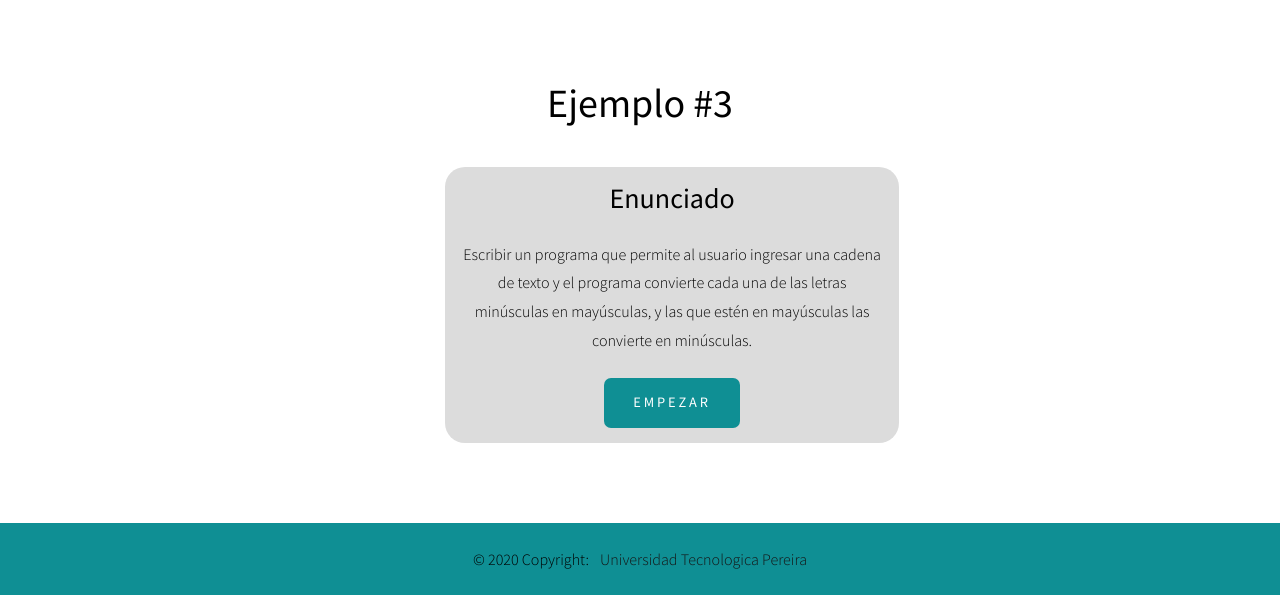
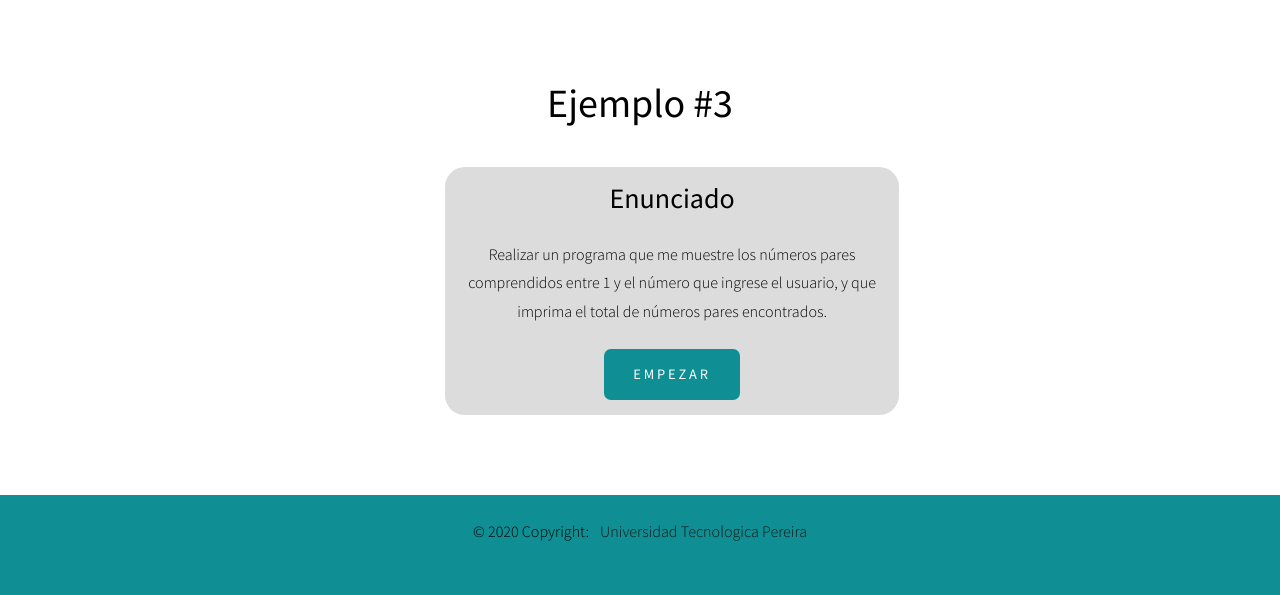
Before and after one commit to juanesduque/EPBA, a Django app: page /ciclos/ejemplo-3 in a window 1280 px wide. Shown: the part 129-724 px from the top of the page. Run offline with Django 3.2, Linux system fonts and the light colour scheme; some libraries are stand-ins or nearby versions.

Commit message:
Ciclos completo

```diff
--- a/templates/teoria/ciclos/ejemplos/ejemplo3.html
+++ b/templates/teoria/ciclos/ejemplos/ejemplo3.html
@@ -37,8 +37,8 @@
             <div class="col-md-5" id="mod">
                 <h3>Enunciado</h3><br>
                 <p>
-                    Escribir un programa que permite al usuario ingresar una cadena de texto y el programa convierte cada
-                    una de las letras minúsculas en mayúsculas, y las que estén en mayúsculas las convierte en minúsculas.
+                    Realizar un programa que me muestre los números pares comprendidos entre 1 y el número que ingrese el
+                    usuario, y que imprima el total de números pares encontrados.
                 </p>
                 <a href="#" id="empezar" class="button">Empezar</a>
             </div>
@@ -53,30 +53,25 @@
         <div class="text-justify mt-2">
             <pre>
                   <code class="language-c++">
-<span id="1"><span class="pr-n mr-3" style="color: blue;"> 1</span></span>
-<span id="2"><span class="pr-n mr-3" style="color: blue;"> 2</span></span>
-<span id="3"><span class="pr-n mr-3" style="color: blue;"> 3</span></span>
-<span id="4"><span class="pr-n mr-3" style="color: blue;"> 4</span></span>
-<span id="5"><span class="pr-n mr-3" style="color: blue;"> 5</span></span>
-<span id="6"><span class="pr-n mr-3" style="color: blue;"> 6</span></span>
-<span id="7"><span class="pr-n mr-3" style="color: blue;"> 7</span></span>
-<span id="8"><span class="pr-n mr-3" style="color: blue;"> 8</span></span>
-<span id="9"><span class="pr-n mr-3" style="color: blue;"> 9</span></span>
-<span id="10"><span class="pr-n mr-3" style="color: blue;">10</span></span>
-<span id="11"><span class="pr-n mr-3" style="color: blue;">11</span></span>
-<span id="12"><span class="pr-n mr-3" style="color: blue;">12</span></span>
-<span id="13"><span class="pr-n mr-3" style="color: blue;">13</span></span>
-<span id="14"><span class="pr-n mr-3" style="color: blue;">14</span></span>
-<span id="15"><span class="pr-n mr-3" style="color: blue;">15</span></span>
-<span id="16"><span class="pr-n mr-3" style="color: blue;">16</span></span>
-<span id="17"><span class="pr-n mr-3" style="color: blue;">17</span></span>
-<span id="18"><span class="pr-n mr-3" style="color: blue;">18</span></span>
-<span id="19"><span class="pr-n mr-3" style="color: blue;">19</span></span>
-<span id="20"><span class="pr-n mr-3" style="color: blue;">20</span></span>
-<span id="21"><span class="pr-n mr-3" style="color: blue;">21</span></span>
-<span id="22"><span class="pr-n mr-3" style="color: blue;">22</span></span>
-<span id="23"><span class="pr-n mr-3" style="color: blue;">23</span></span>
-<span id="24"><span class="pr-n mr-3" style="color: blue;">24</span></span>
+<span id="1"><span class="pr-n mr-3" style="color: blue;"> 1</span>int n;</span>
+<span id="2"><span class="pr-n mr-3" style="color: blue;"> 2</span>int pares;</span>
+<span id="3"><span class="pr-n mr-3" style="color: blue;"> 3</span>void setup(){</span>
+<span id="4"><span class="pr-n mr-3" style="color: blue;"> 4</span>    Serial.begin(9600);</span>
+<span id="5"><span class="pr-n mr-3" style="color: blue;"> 5</span>}</span>
+<span id="6"><span class="pr-n mr-3" style="color: blue;"> 6</span>void loop(){</span>
+<span id="7"><span class="pr-n mr-3" style="color: blue;"> 7</span>    Serial.print("Ingrese un número: ");</span>
+<span id="8"><span class="pr-n mr-3" style="color: blue;"> 8</span>    n = Serial.read();</span>
+<span id="9"><span class="pr-n mr-3" style="color: blue;"> 9</span>    for(int i=1; i<=n; i++){</span>
+<span id="10"><span class="pr-n mr-3" style="color: blue;">10</span>        if(i%2 == 0){</span>
+<span id="11"><span class="pr-n mr-3" style="color: blue;">11</span>            Serial.print("El número ");</span>
+<span id="12"><span class="pr-n mr-3" style="color: blue;">12</span>            Serial.println(i);</span>
+<span id="13"><span class="pr-n mr-3" style="color: blue;">13</span>            Serial.print(" es par.");</span>
+<span id="14"><span class="pr-n mr-3" style="color: blue;">14</span>            pares = pares + 1;</span>
+<span id="15"><span class="pr-n mr-3" style="color: blue;">15</span>        }</span>
+<span id="16"><span class="pr-n mr-3" style="color: blue;">16</span>        Serial.print("El número de pares encontrados son: ");</span>
+<span id="17"><span class="pr-n mr-3" style="color: blue;">17</span>        Serial.println(pares);</span>
+<span id="18"><span class="pr-n mr-3" style="color: blue;">18</span>    }</span>
+<span id="19"><span class="pr-n mr-3" style="color: blue;">19</span>}</span>
                   </code>
                 </pre>
         </div>
@@ -84,10 +79,6 @@
             <div class="form-group" id="contval0">
                 <input type="text" clase="form-control" id="val0" style="width: 80%; border-color: rgb(220, 220, 220);"
                     placeholder="Ingrese un número">
-            </div>
-            <div class="form-group desactivate" id="contval1">
-                <input type="text" clase="form-control" id="val1" style="width: 80%; border-color: rgb(220, 220, 220);"
-                    placeholder="Ingrese otro número">
             </div>
         </div>
         <div id="salida" class="desactivate">
@@ -107,30 +98,25 @@
         <br>
         <pre>
         <code class="language-c++ text-justify">
-<span id=""><span class="pr-n mr-3" style="color: blue;"> 1</span></span>
-<span id=""><span class="pr-n mr-3" style="color: blue;"> 2</span></span>
-<span id=""><span class="pr-n mr-3" style="color: blue;"> 3</span></span>
-<span id=""><span class="pr-n mr-3" style="color: blue;"> 4</span></span>
-<span id=""><span class="pr-n mr-3" style="color: blue;"> 5</span></span>
-<span id=""><span class="pr-n mr-3" style="color: blue;"> 6</span></span>
-<span id=""><span class="pr-n mr-3" style="color: blue;"> 7</span></span>
-<span id=""><span class="pr-n mr-3" style="color: blue;"> 8</span></span>
-<span id=""><span class="pr-n mr-3" style="color: blue;"> 9</span></span>
-<span id=""><span class="pr-n mr-3" style="color: blue;">10</span></span>
-<span id=""><span class="pr-n mr-3" style="color: blue;">11</span></span>
-<span id=""><span class="pr-n mr-3" style="color: blue;">12</span></span>
-<span id=""><span class="pr-n mr-3" style="color: blue;">13</span></span>
-<span id=""><span class="pr-n mr-3" style="color: blue;">14</span></span>
-<span id=""><span class="pr-n mr-3" style="color: blue;">15</span></span>
-<span id=""><span class="pr-n mr-3" style="color: blue;">16</span></span>
-<span id=""><span class="pr-n mr-3" style="color: blue;">17</span></span>
-<span id=""><span class="pr-n mr-3" style="color: blue;">18</span></span>
-<span id=""><span class="pr-n mr-3" style="color: blue;">19</span></span>
-<span id=""><span class="pr-n mr-3" style="color: blue;">20</span></span>
-<span id=""><span class="pr-n mr-3" style="color: blue;">21</span></span>
-<span id=""><span class="pr-n mr-3" style="color: blue;">22</span></span>
-<span id=""><span class="pr-n mr-3" style="color: blue;">23</span></span>
-<span id=""><span class="pr-n mr-3" style="color: blue;">24</span></span>
+<span id=""><span class="pr-n mr-3" style="color: blue;"> 1</span>Se declara la variable de tipo entero la cual va a almacenar el número ingresado por teclado.</span>
+<span id=""><span class="pr-n mr-3" style="color: blue;"> 2</span>Se declara la variable de tipo entero la cual va a almacenar la cantidad total de los números pares.</span>
+<span id=""><span class="pr-n mr-3" style="color: blue;"> 3</span>Se inicia la función de configuración principal del programa.</span>
+<span id=""><span class="pr-n mr-3" style="color: blue;"> 4</span>Ahora se da inicio a la comunicación serial a una velocidad de 9600 baudios.</span>
+<span id=""><span class="pr-n mr-3" style="color: blue;"> 5</span>Luego, se finzaliza la función de configuración.</span>
+<span id=""><span class="pr-n mr-3" style="color: blue;"> 6</span>Se inicializa también la función de ciclo infinito del programa en el cual se pone todo el código que se desea ejecutar.</span>
+<span id=""><span class="pr-n mr-3" style="color: blue;"> 7</span>Se imprime un mensaje informativo, el cual pide al usuario ingresar el número.</span>
+<span id=""><span class="pr-n mr-3" style="color: blue;"> 8</span>Se lee el puerto serial para almacenar el valor ingresado por teclado en la variable correspondiente al número.</span>
+<span id=""><span class="pr-n mr-3" style="color: blue;"> 9</span>Se inicial el ciclo for en donde el contador va a empezar en 1, va a terminar en el número ingresado por teclado y va a ir en pasos de a 1.</span>
+<span id=""><span class="pr-n mr-3" style="color: blue;">10</span>Se comprueba si la división entre el contador y 2 tiene como residuo 0 utilizando una estructura de condición if.</span>
+<span id=""><span class="pr-n mr-3" style="color: blue;">11</span>De cumplirse lo anterior, se imprime un mensaje informativo, el cual acompaña al número que se va a mostrar.</span>
+<span id=""><span class="pr-n mr-3" style="color: blue;">12</span>Se imprime el contador siempre y cuando este correspona a un número par.</span>
+<span id=""><span class="pr-n mr-3" style="color: blue;">13</span>Se imprime un mensaje informativo, el cual finaliza la oración en la que se muestra el número.</span>
+<span id=""><span class="pr-n mr-3" style="color: blue;">14</span>Se hace un contador el cual va sumando de a 1 siempre y cuando se ingrese al if, es decir, el número sea par.</span>
+<span id=""><span class="pr-n mr-3" style="color: blue;">15</span>Se cierra la estructura if</span>
+<span id=""><span class="pr-n mr-3" style="color: blue;">16</span>Se imprime un mensaje informativo, el cual menciona que el valor que se va a mostrar corresponde a la cantidad de números pares encontrados.</span>
+<span id=""><span class="pr-n mr-3" style="color: blue;">17</span>Se imprime el valor de la cantidad de número pares encontrados.</span>
+<span id=""><span class="pr-n mr-3" style="color: blue;">18</span>Se cierra el ciclo for.</span>
+<span id=""><span class="pr-n mr-3" style="color: blue;">19</span>Se termina la función de ciclo infinito.</span>
         </code>
       </pre>
     </div>
@@ -140,7 +126,7 @@
 
 {% block scripts %}
 <script>
-    var num_entradas = 2,
+    var num_entradas = 1,
         cont = 0,
         valores = []
 
@@ -166,13 +152,25 @@
             cont++
             valores.push(valor_entrada)
             //Código
+            n = valores[0]
+            pares = 0
+            mensaje1 = ''
+            mensaje2 = ''
 
             if (cont == num_entradas) {
                 document.getElementById('entradas').className = 'desactivate'
                 document.getElementById('siguiente_').className = 'desactivate'
                 document.getElementById('reiniciar_').className = 'button'
                 document.getElementById('salida').className = ''
-                document.getElementById('resultado').innerHTML = mayor
+                for(i=1; i<=n; i++){
+                    if(i%2 == 0){
+                        mensaje1 = 'El número ' + i + ' es par.'
+                        document.getElementById('resultado').innerHTML += mensaje1 + "<br>"
+                        pares += 1
+                    }
+                }
+                mensaje2 = 'El número de pares encontrados son: ' + pares
+                document.getElementById('resultado').innerHTML += mensaje2
                 document.getElementById('expli').className = 'col-md-5 mx-auto mod1'
             } else {
                 var cont_ante = cont - 1
--- a/templates/teoria/variables/ejemplos/ejemplo3.html
+++ b/templates/teoria/variables/ejemplos/ejemplo3.html
@@ -8,7 +8,7 @@
 
 {% block headers %}
 <div id="header-wrapper">
-    <div id="header" class="container row">
+    <div id="header" class="container row mx-auto">
         <div id="logo">
             <h1>
                 <a href="{% url 'main_app:main' %}">Arduino</a>
@@ -127,8 +127,7 @@
     document.getElementById('siguiente_').addEventListener('click', () => {
         var id_select = 'val' + cont,
             valor_entrada = parseFloat(document.getElementById(id_select).value)
-
-        if (!isNaN(valor_entrada)) {
+        if (!isNaN(valor_entrada)){
             valores.push(valor_entrada)
             cont++
             if (cont == num_entradas) {
```
Also changed, not shown: templates/teoria/ciclos/ciclos.html (+6 -6 lines), templates/teoria/ciclos/ejemplos/ejemplo1.html (+4 -4 lines), templates/teoria/ciclos/ejemplos/ejemplo2.html (+16 -15 lines), templates/teoria/ciclos/ejemplos/ejemplo4.html (+55 -67 lines), templates/teoria/ciclos/ejemplos/ejemplo5.html (+63 -55 lines), templates/teoria/ciclos/ejemplos/ejemplo6.html (+45 -69 lines), static/Im/ciclos-ejemplos4-5-6.png (added).
